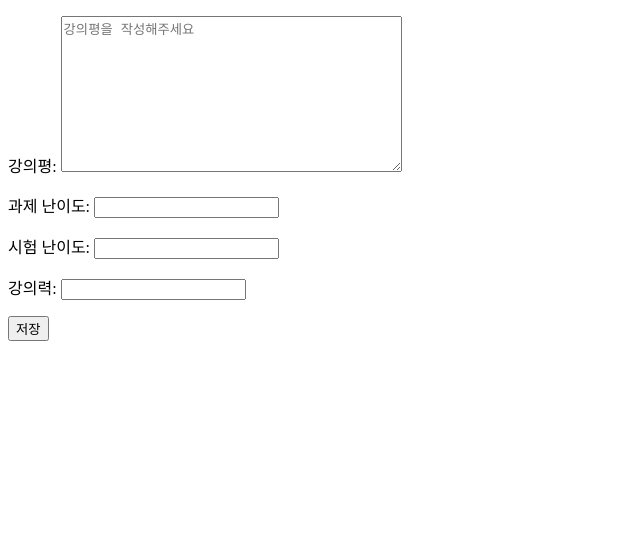
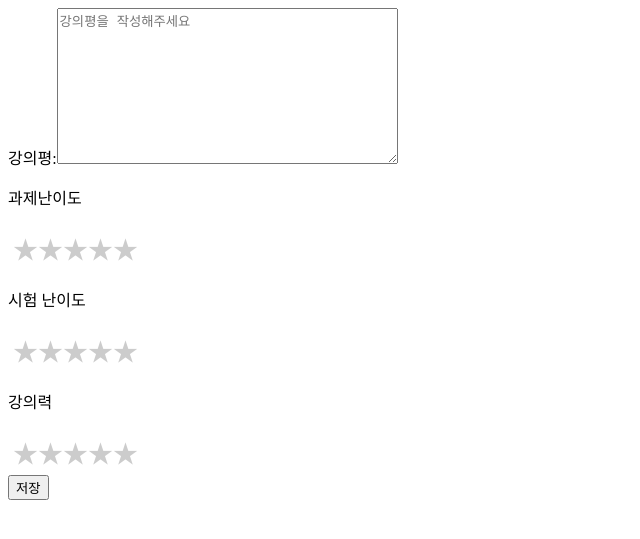
Before and after one commit to hahoetal/Lecture-Evaluation, a Django app: page /evaluation/create_eval/1 in a window 1280 px wide. Shown: the top 539 px of the page, without its empty margins (0-640 px from the left). Run offline with Django 3.2, Linux system fonts and the light colour scheme; the visitor is signed in with stand-in values (Sample User, id 1).

Commit message:
별점 기능 추가

```diff
--- a/evaluation/forms.py
+++ b/evaluation/forms.py
@@ -1,27 +1,16 @@
 from django import forms
-from evaluation.models import Evals
+from .models import Evals
 
 class EvalForm(forms.ModelForm):
     class Meta:
         model = Evals
-        fields = ['content', 'hw_level', 'test_level', 'lect_power'] # 강의평, 과제 난이도, 시험 난이도, 강의력 정보만 입력받음.
+        fields =['content']
 
     def __init__(self, *args, **kwargs):
         super().__init__(*args, **kwargs)
         self.fields['content'].label = "강의평"
-        self.fields['hw_level'].label = "과제 난이도"
-        self.fields['test_level'].label = "시험 난이도"
-        self.fields['lect_power'].label = "강의력"
 
         self.fields['content'].widget.attrs.update({
             'class':'',
             'placeholder': '강의평을 작성해주세요',
         })
-
-        self.fields['test_level'].widget.attrs.update({
-            'class': '',
-        })
-
-        self.fields['lect_power'].widget.attrs.update({
-            'class': '',
-        })
--- a/evaluation/templates/create.html
+++ b/evaluation/templates/create.html
@@ -1,9 +1,89 @@
+<!--평가글 작성 폼-->
+
 {% extends 'base.html' %}
+
+{% block style %}
+    <style>
+        .star-rating{
+            display: flex;
+            flex-direction: row-reverse;
+            font-size: 25px;
+            justify-content: space-around;
+            padding: 5px;
+            text-align: center;
+            width: 5em;
+        }
+
+        /*radio 버튼 숨기기*/
+        .star-rating input{
+            display: none;
+        }
+
+        .star-rating label{
+            color: #ccc;
+            cursor: pointer;
+        }
+
+        .star-rating :checked ~ label{
+            color: #f90;
+        }
+
+        /*마우스를 올려두면 색이 변함*/
+        .star-rating label:hover,
+        .star-rating label:hover ~ label{
+            color: #fc0;
+        }
+    </style>
+{% endblock %}
+
 {% block content %}
 
     <form action="" method="POST">
         {% csrf_token %}
-        {{form.as_p}}
+        {{form}}
+
+        <p>과제난이도</p>
+        <span class="star-rating">
+            <input type="radio" id="hw5-stars" name="hw_level" value=5>
+            <label for="hw5-stars" class="star">&#9733;</label>
+            <input type="radio" id="hw4-stars" name="hw_level" value=4>
+            <label for="hw4-stars" class="star">&#9733;</label>
+            <input type="radio" id="hw3-stars" name="hw_level" value=3>
+            <label for="hw3-stars" class="star">&#9733;</label>
+            <input type="radio" id="hw2-stars" name="hw_level" value=2>
+            <label for="hw2-stars" class="star">&#9733;</label>
+            <input type="radio" id="hw1-stars" name="hw_level" value=1>
+            <label for="hw1-stars" class="star">&#9733;</label>
+        </span>
+
+        <p>시험 난이도</p>
+        <span class="star-rating">
+            <input type="radio" id="t5-stars" name="test_level" value=5>
+            <label for="t5-stars" class="star">&#9733;</label>
+            <input type="radio" id="t4-stars" name="test_level" value=4>
+            <label for="t4-stars" class="star">&#9733;</label>
+            <input type="radio" id="t3-stars" name="test_level" value=3>
+            <label for="t3-stars" class="star">&#9733;</label>
+            <input type="radio" id="t2-stars" name="test_level" value=2>
+            <label for="t2-stars" class="star">&#9733;</label>
+            <input type="radio" id="t1-stars" name="test_level" value=1>
+            <label for="t1-stars" class="star">&#9733;</label>
+        </span>
+
+        <p>강의력</p>
+        <span class="star-rating">
+            <input type="radio" id="h5-stars" name="lect_power" value=5>
+            <label for="h5-stars" class="star">&#9733;</label>
+            <input type="radio" id="h4-stars" name="lect_power" value=4>
+            <label for="h4-stars" class="star">&#9733;</label>
+            <input type="radio" id="h3-stars" name="lect_power" value=3>
+            <label for="h3-stars" class="star">&#9733;</label>
+            <input type="radio" id="h2-stars" name="lect_power" value=2>
+            <label for="h2-stars" class="star">&#9733;</label>
+            <input type="radio" id="h1-stars" name="lect_power" value=1>
+            <label for="h1-stars" class="star">&#9733;</label>
+        </span>
+
         <input type="submit" value="저장">
     </form>
 {% endblock %}
--- a/evaluation/urls.py
+++ b/evaluation/urls.py
@@ -4,4 +4,5 @@ from . import views
 urlpatterns = [
     path("create_eval/<int:num>", views.create, name="create_eval"), # 강의평 작성하기
     path("delete_eval/<int:eval_id>", views.delete, name="delete_eval"), # 강의평 삭제하기
+    path("show_eval/<int:lect_id>", views.show_eval, name="show_eval"), # 강의평 보기
 ]
--- a/evaluation/views.py
+++ b/evaluation/views.py
@@ -17,6 +17,9 @@ def create(request, num):
             eval.lect_id = get_object_or_404(Lectures, pk=num) # 강의 정보를 가져와 넣어주고
             eval.author = User.objects.get(userId=request.user.get_username()) # 글 작성을 요청한 사용자 넣어주고
             eval.date = timezone.datetime.now() # 현재 시간 넣어주고
+            eval.hw_level = request.POST['hw_level'] # 과제 난이도 넣어주고
+            eval.test_level = request.POST['test_level'] # 시험 난이도 넣어주고
+            eval.lect_power = request.POST['lect_power'] # 강의력까지 넣어주고
             eval.save() # db에 저장
             return redirect('/') # 저장되면 강의 자세히 보기 페이지 보여줄 수 있도록 url 수정하기
     else:
@@ -24,7 +27,13 @@ def create(request, num):
         return render(request, 'create.html', {'form': form})
 
 # 글 삭제하기
+@login_required(login_url= '/accounts/login')
 def delete(request, eval_id):
     eval = get_object_or_404(Evals, pk=eval_id) # 삭제하려는 글이 없으면 404 오류를 내고, 있으면 가져오기
     eval.delete()
     return redirect('/')
+
+# 강의평 보여주기
+def show_eval(request, lect_id):
+    evaluations = Evals.objects.filter(lect_id=lect_id) # 사용자가 요청한 강의와 강의 번호가 일치하는 강의평만 가져오기
+    return render(request, 'show_eval.html', {'evaluations':evaluations})
--- a/lectures/templates/LectureList.html
+++ b/lectures/templates/LectureList.html
@@ -32,6 +32,7 @@
             <td>{{lecture.lecture_type}}</td>
             <td>{{lecture.department}}</td>
             <td><a href="{% url 'create_eval' lecture.num %}">강의평 작성하기</a></td> <!--강의 자세히 보기 페이지 안에 넣어주기-->
+            <td><a href="{% url 'show_eval' lecture.num %}">강의평 보기</a></td> <!--강의 자세히 보기 페이지 안에 넣어주기-->
         </tr>
         {% endfor %}
     </table>
--- a/templates/base.html
+++ b/templates/base.html
@@ -8,6 +8,9 @@ base.html을 사용하려면, html의 상단에 {% extends 'base.html' %}을 추
     <meta http-equiv="X-UA-Compatible" content="IE=edge">
     <meta name="viewport" content="width=device-width, initial-scale=1.0">
     <title>강의 평가</title>
+
+    {% block style %}
+    {% endblock %}
 </head>
 <body>
     {% comment %}
```
Also changed, not shown: evaluation/templates/show_eval.html (added, +64 -0 lines).
